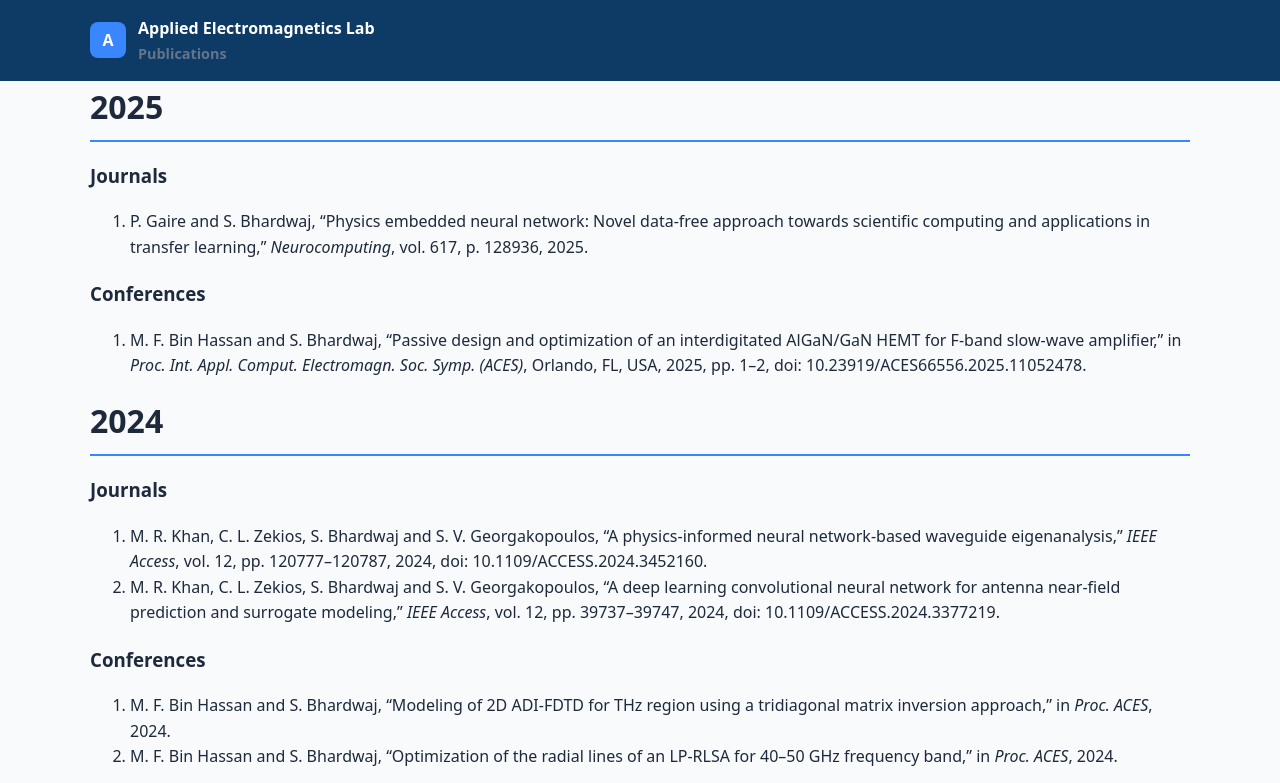
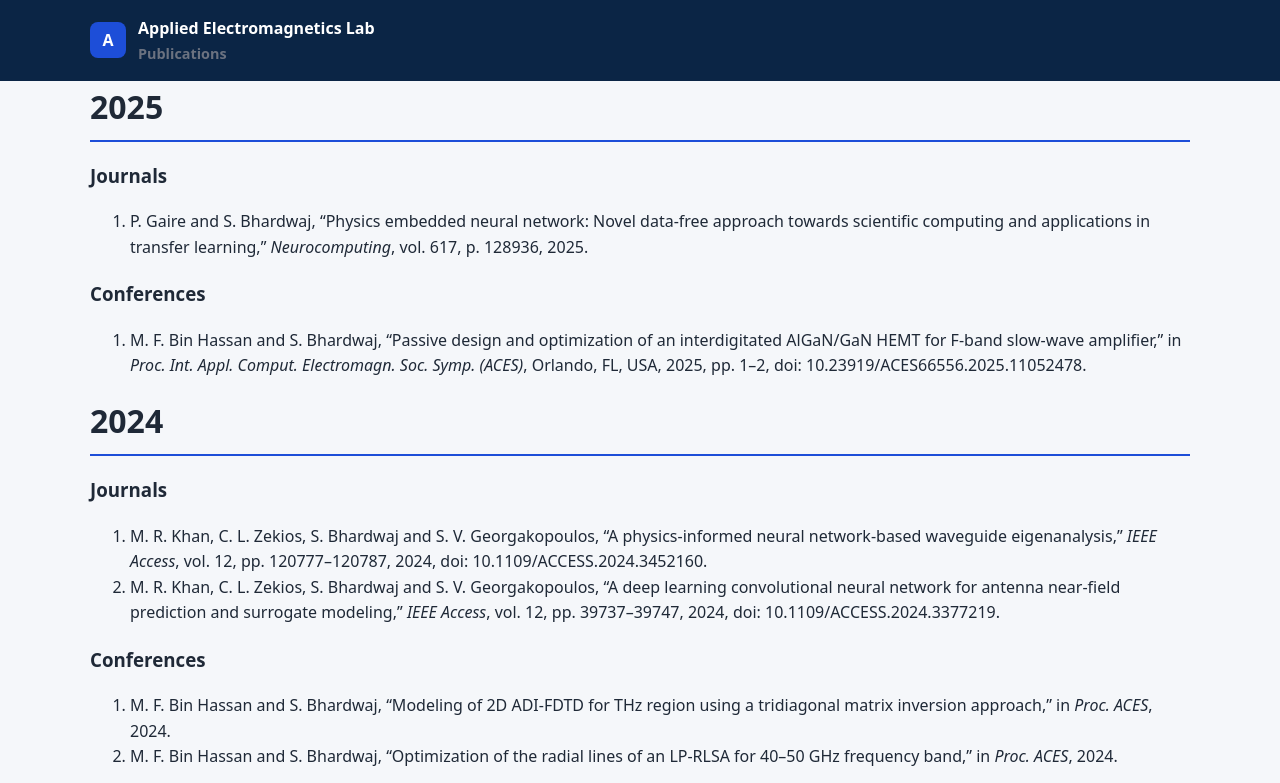
Before and after one commit to aware-sb/aware-sb.github.io, a plain HTML site: page publications2.html in a window 1280 px wide. Shown: the top 783 px of the page. Drawn offline with Linux system fonts and the light colour scheme.

Commit message:
Update style.css

```diff
--- a/style.css
+++ b/style.css
@@ -1,25 +1,35 @@
 :root{
-  --primary:#0d3b66;
-  --accent:#3a86ff;
-  --bg:#f8fafc;
+  /* Deep academic navy */
+  --primary:#0b2545;
+  /* Clean medium blue accent */
+  --accent:#1d4ed8;
+  /* Very light cool gray background */
+  --bg:#f5f7fa;
+  /* Pure white cards */
   --card:#ffffff;
-  --text:#1e293b;
-  --muted:#64748b;
-  --border:#e2e8f0;
+  /* Deep slate text */
+  --text:#1f2937;
+  /* Soft secondary text */
+  --muted:#6b7280;
+  /* Subtle borders */
+  --border:#e5e7eb;
   --link:var(--accent);
 }
 
-/* Optional dark mode aligned with same palette */
+/* Dark mode — refined academic dark theme */
 @media (prefers-color-scheme: dark) {
   :root{
     --bg:#0f172a;
-    --text:#e2e8f0;
+    --text:#e5e7eb;
     --muted:#94a3b8;
-    --primary:#3a86ff;
-    --accent:#60a5fa;
+
+    /* Slightly brighter blue in dark mode */
+    --primary:#2563eb;
+    --accent:#3b82f6;
+
     --card:#1e293b;
     --border:#334155;
-    --link:#60a5fa;
+    --link:#3b82f6;
   }
 }
 
```
